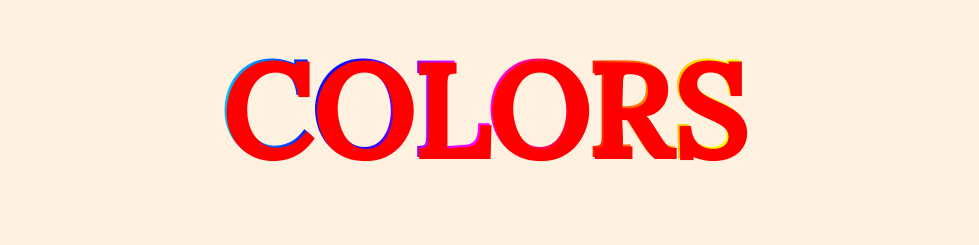
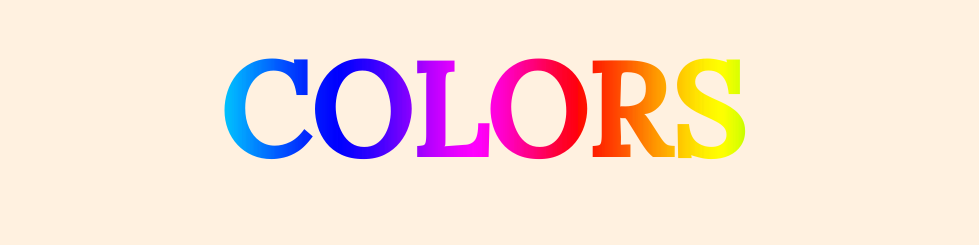
Before and after one commit to staten-island-tech/flex-box-gallery-cailynkit, a plain HTML site: page index.html in a window 1280 px wide. Shown: the top 245 px of the page, without its empty margins (158-1137 px from the left). Drawn offline with Linux system fonts and the light colour scheme; a web font is replaced by a local one.

Commit message:
10/4/2022

```diff
--- a/style.css
+++ b/style.css
@@ -29,7 +29,6 @@ h1 {
   text-transform: uppercase;
   text-align: center;
   font-weight: bold;
-  text-shadow: 2px 2px #ff0000;
   /* letter spacing */
 }
 
```
